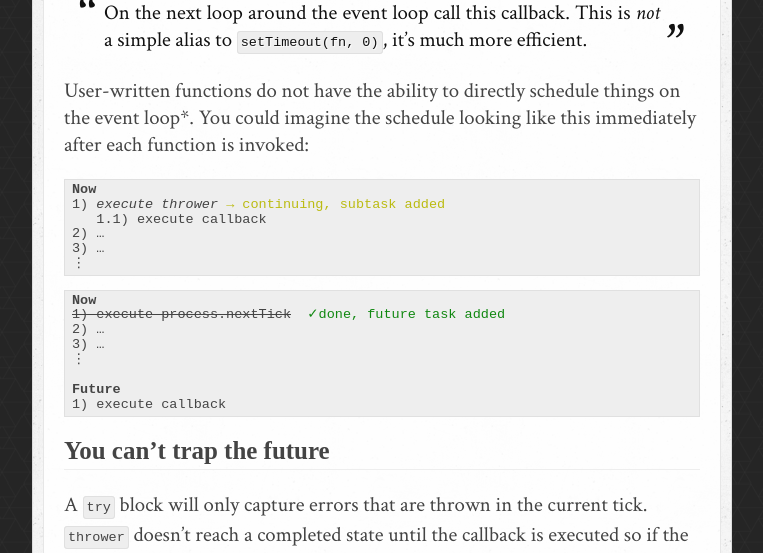
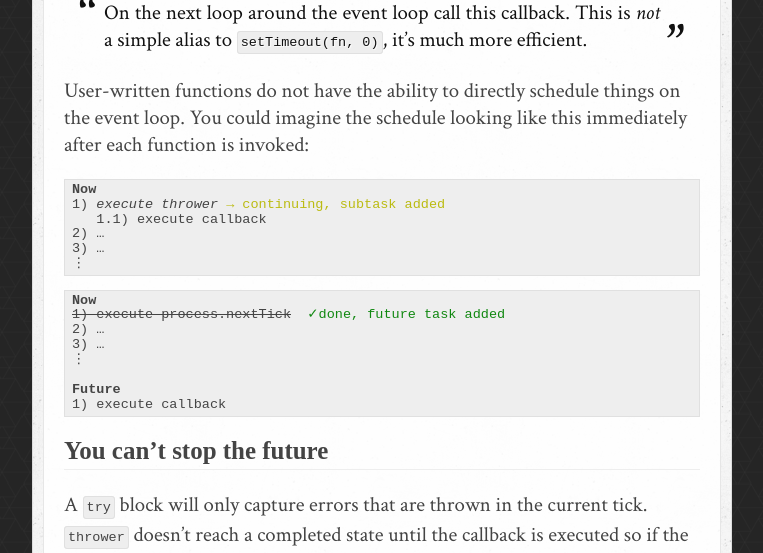
Before and after one commit to brianloveswords/bjb.io-site, a Jekyll site: the page built from _posts/2012-02-01-thinking-async-errors.md, in a window 1280 px wide and 900 px high, scrolled down 2204 px. Shown: the part 183-736 px from the top of the window, without its empty margins (258-1021 px from the left). Built offline with Jekyll 4.4.1, drawn with Linux system fonts in a browser that asks for light colours; nearby versions of some CDN libraries; some web fonts are replaced; comment, search, counter and statistics services are not loaded.

Commit message:
Copy changes.

```diff
--- a/_posts/2012-02-01-thinking-async-errors.md
+++ b/_posts/2012-02-01-thinking-async-errors.md
@@ -105,7 +105,7 @@ loop. From the docs,
 > On the next loop around the event loop call this callback. This is *not* a simple alias to `setTimeout(fn, 0)`, it's much more efficient.
 
 User-written functions do not have the ability to directly schedule things on
-the event loop\*. You could imagine the schedule looking like this immediately
+the event loop. You could imagine the schedule looking like this immediately
 after each function is invoked:
 
 <pre>
@@ -128,7 +128,7 @@ after each function is invoked:
 1) execute callback
 </pre>
 
-## You can't trap the future
+## You can't stop the future
 
 A `try` block will only capture errors that are thrown in the current
 tick. `thrower` doesn't reach a completed state until the callback is executed
```
